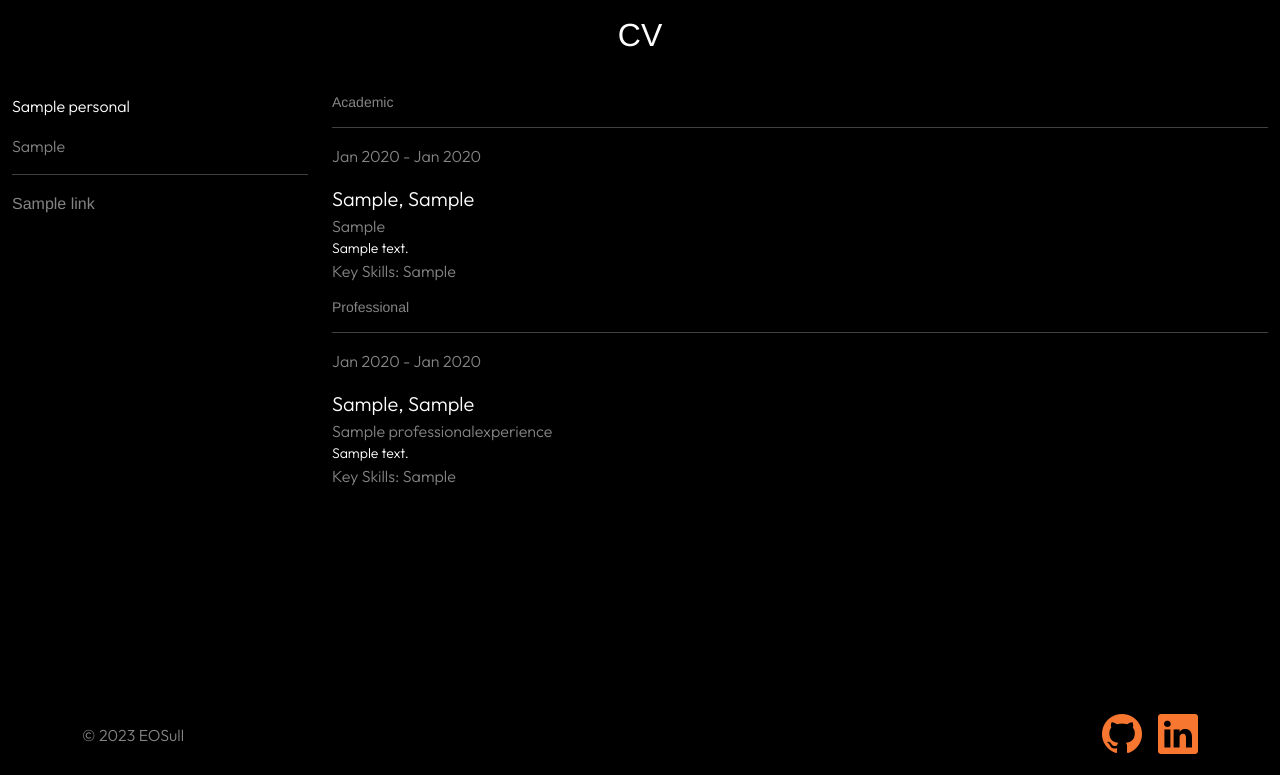
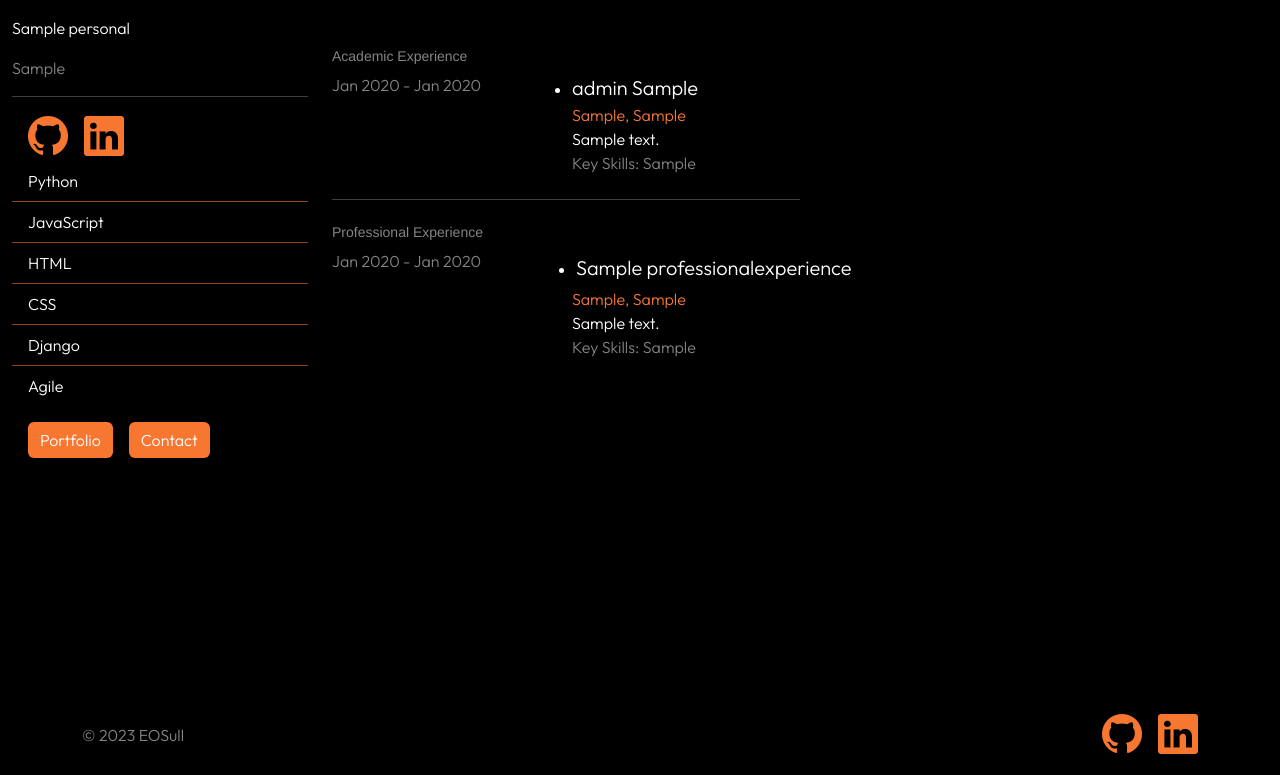
Before and after one commit to eosull/Portfolio-Site, a Django app: page /cv/ in a window 1280 px wide. Shown: the part 25-800 px from the top of the page. Run offline with Django 4.2, Linux system fonts and the light colour scheme; tables that the repository leaves empty hold one stand-in row (values such as "Sample post"); some libraries are stand-ins or nearby versions.

Commit message:
style:add skills, links and formatting to cv

```diff
--- a/cv/templates/cv/cv.html
+++ b/cv/templates/cv/cv.html
@@ -3,12 +3,6 @@
 
 {% block content %}
 <div class="container-fluid">
-    <div class="row justify-content-center my-3">
-        <div class="col text-center">
-            <h2>CV</h2>
-        </div>
-    </div>
-
     <div class="row">
         <div class="col-sm-3 my-3">
             {% for person in personal %}
@@ -16,38 +10,64 @@
                 <p class="text-lvl-one my-0">{{ person.location }}</p>
             {% endfor %}
             <hr>
-            {% for link in links %}
-                <a href="{{ link.url }}" class="text-muted">{{ link.title }}</a>
-            {% endfor %}
+            <div class="nav d-flex align-items-center">
+                <li class="ms-3"><a class="text-muted display-6" target="_blank" href="https://github.com/eosull"><i class="bi bi-github icon"></i></a></li>
+                <li class="ms-3"><a class="text-muted display-6" target="_blank" href="https://www.linkedin.com/in/eoin-o-sullivan-ab262b180/"><i class="bi bi-linkedin icon"></i></a></li>
+            </div>
+            <ul class="list-group list-group-flush d-none d-sm-block">
+                <li class="list-group-item flex-fill">Python</li>
+                <li class="list-group-item flex-fill">JavaScript</li>
+                <li class="list-group-item flex-fill">HTML</li>
+                <li class="list-group-item flex-fill">CSS</li>
+                <li class="list-group-item flex-fill">Django</li>
+                <li class="list-group-item flex-fill">Agile</li>
+            </ul>
+            <div class="nav d-flex align-items-center">
+                <li class="ms-3 my-3"><a class="btn btn-secondary" href="{% url 'projects' %}">Portfolio</a></li>
+                <li class="ms-3 my-3"><a class="btn btn-secondary" href="{% url 'contact' %}">Contact</a></li>
+            </div>
         </div>
-        <div class="col-sm-9 justify-content-center my-3">
-            <h5 class="text-lvl-one small">Academic</h5>
-            <hr>
-            {% for exp in academic_exp %}
-            <div class="col-3">
-                <p class="text-muted">{{ exp.start_date|date:"M Y" }} - {{ exp.end_date|date:"M Y" }}</p>
-            </div>
-            <div class="col-9">
-            <p class="lead my-0">{{ exp.institution }}, {{ exp.location }}</p>
-            <p class="text-lvl-one my-0">{{ exp.field }}</p>
-            <p class="small my-0">{{ exp.description }}</p>
-            <p class="text-lvl-one mt-0">Key Skills: {{ exp.skills }}</p>
-            </div>
+        <div class="col-sm-9 justify-content-center align-items-center landing-section my-5">
+              <h4 class="text-lvl-one small">Academic Experience</h4>
+              {% for record in academic_exp %}
+              <br class="d-block d-sm-none">
+              <div class="row">
+                <div class="col-12 col-sm-3">
+                  <p class="text-muted">{{ record.start_date|date:"M Y" }} - {{ record.end_date|date:"M Y" }}</p>
+                </div>
+                <div class="col-12 col-sm-9">
+                  <ul class="m-1 m-sm-0">
+                    <li>
+                      <p class="lead my-0">{{ record.level }} {{ record.field }}</p>
+                    </li>
+                  </ul>
+                  <p class="text-lvl-one my-0 orange-highlight">{{ record.institution }}, {{ record.location }}</p>
+                  <p class="my-0">{{ record.description }}</p>
+                  <p class="text-lvl-one my-0">Key Skills: {{ record.skills }}</p>
+                </div>
+              </div>
               {% endfor %}
-
-            <h5 class="text-lvl-one small">Professional</h5>
-            <hr>
-            {% for exp in professional_exp %}
-            <div class="col-3">
-                <p class="text-muted">{{ exp.start_date|date:"M Y" }} - {{ exp.end_date|date:"M Y" }}</p>
-            </div>
-            <div class="col-9">
-            <p class="lead my-0">{{ exp.company }}, {{ exp.location }}</p>
-            <p class="text-lvl-one my-0">{{ exp.title }}</p>
-            <p class="small my-0">{{ exp.description }}</p>
-            <p class="text-lvl-one mt-0">Key Skills: {{ exp.skills }}</p>
-            </div>
+              <hr class="w-50 my-4">
+              <h4 class="text-lvl-one small">Professional Experience</h4>
+              {% for record in professional_exp %}
+              <br class="d-block d-sm-none">
+              <div class="row">
+                <div class="col-12 col-sm-3">
+                  <p class="text-muted">{{ record.start_date|date:"M Y" }} - {{ record.end_date|date:"M Y" }}</p>
+                </div>
+                <div class="col-12 col-sm-9">
+                  <ul class="m-1">
+                    <li>
+                      <p class="lead my-0">{{ record.title }}</p>
+                    </li>
+                  </ul>
+                  <p class="text-lvl-one my-0  orange-highlight">{{ record.company }}, {{ record.location }}</p>
+                  <p class="my-0">{{ record.description }}</p>
+                  <p class="text-lvl-one my-0">Key Skills: {{ record.skills }}</p>
+                </div>
+              </div>
               {% endfor %}
+        </div>
         </div>
     </div>
 
--- a/cv/views.py
+++ b/cv/views.py
@@ -2,8 +2,8 @@ from django.shortcuts import render
 from .models import ProfessionalExperience, AcademicExperience, Personal, Links
 
 def cv(request):
-    professional_exp = ProfessionalExperience.objects.all()
-    academic_exp = AcademicExperience.objects.all()
+    professional_exp = ProfessionalExperience.objects.order_by('-end_date')
+    academic_exp = AcademicExperience.objects.order_by('-end_date')
     personal = Personal.objects.all()
     links = Links.objects.all()
     context = {
--- a/static/css/base.css
+++ b/static/css/base.css
@@ -126,3 +126,16 @@ ul {
 .project-details img {
     max-height: 400px;
 }
+
+/* CV Page Styling */
+.list-group-item {
+    background-color: var(--grey-dark);
+    color: white;
+    border-color: var(--orange-light);
+}
+
+.btn-secondary {
+    background-color: var(--orange);
+    color: white;
+    border: none;
+}
```
